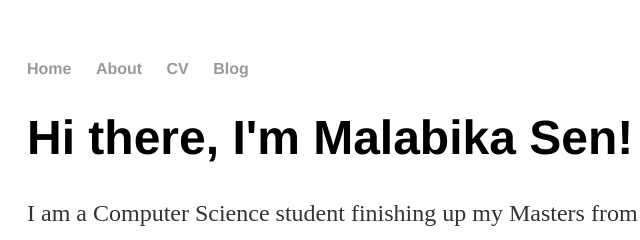
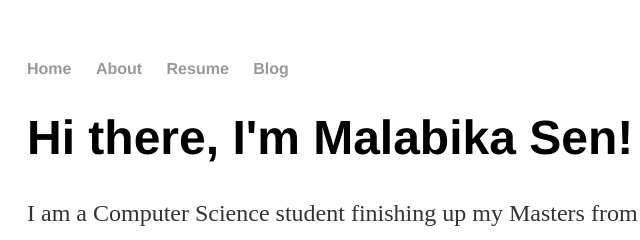
Before and after one commit to malabikasen/malabikasen.github.io2, a plain HTML site: page index.html in a window 1280 px wide. Shown: the top 240 px of the page, 165-805 px from the left. Drawn offline with Linux system fonts and the light colour scheme.

Commit message:
Updated Resume link and text

```diff
--- a/index.html
+++ b/index.html
@@ -10,7 +10,7 @@
     		<ul>
         		<li><a href="/">Home</a></li>
 	        	<li><a href="/about">About</a></li>
-        		<li><a href="/cv">CV</a></li>
+        		<li><a href="https://malabikasen.github.io/online-cv/">Resume</a></li>
         		<li><a href="/blog">Blog</a></li>
     		</ul>
 		</nav>
```
